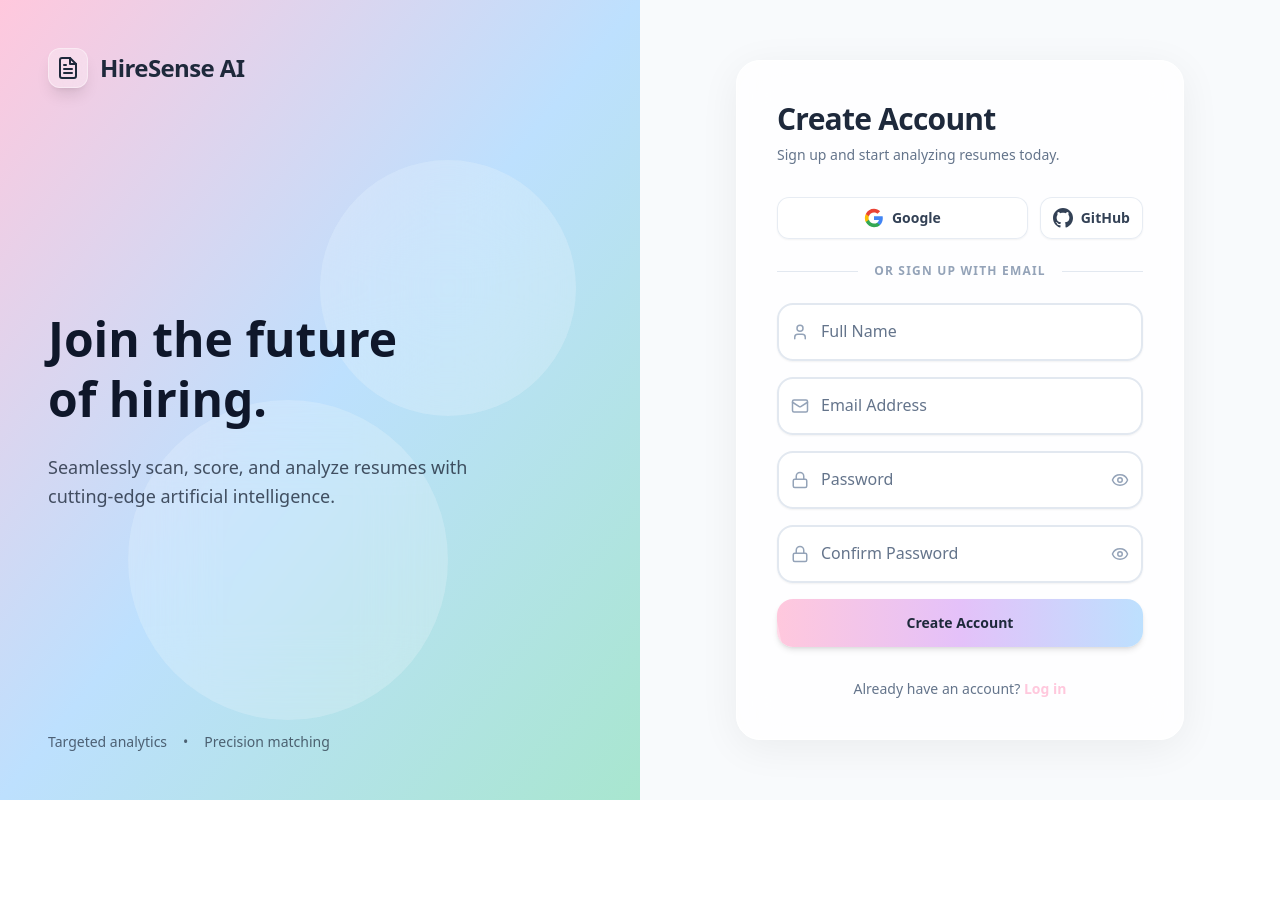
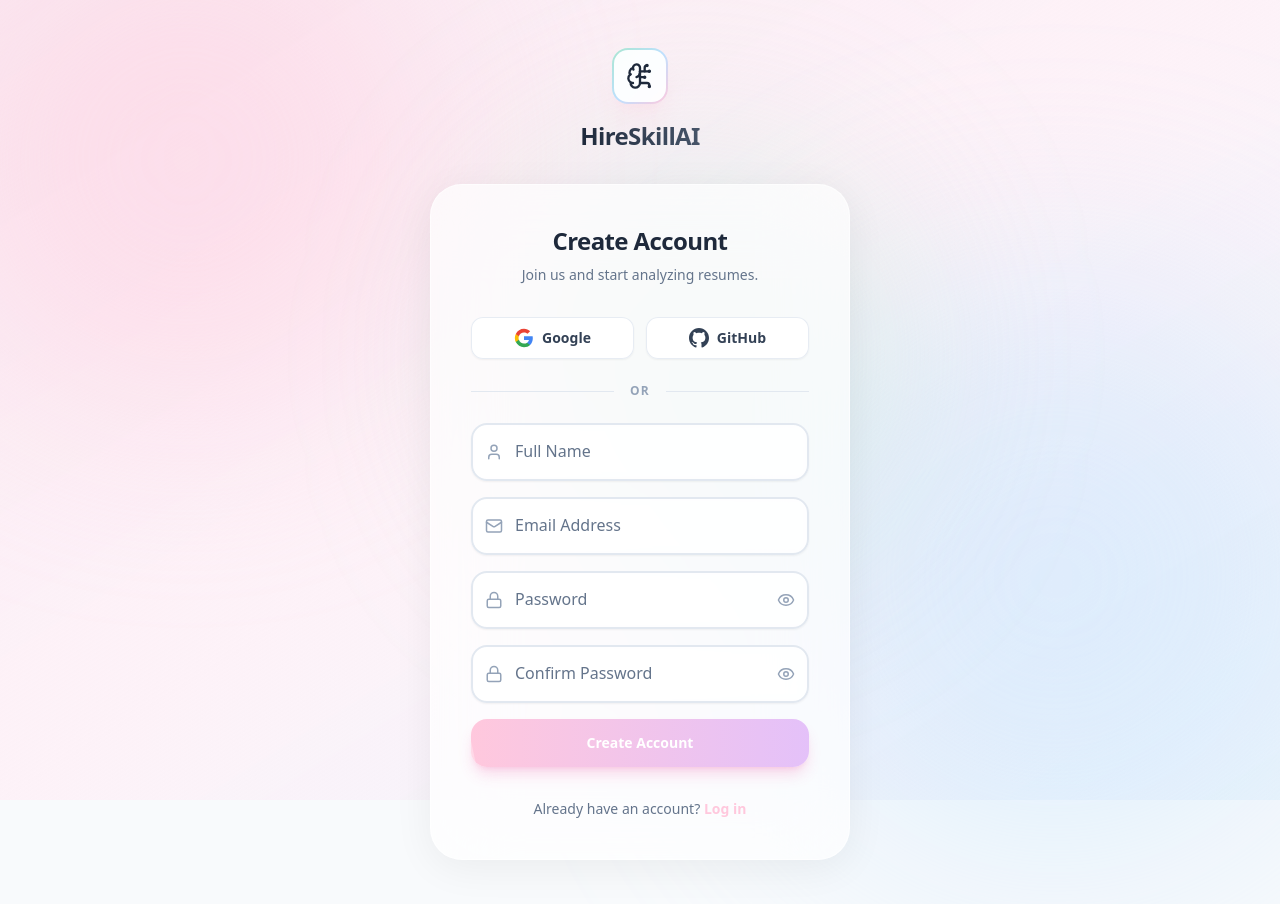
Before and after one commit to archi2305/HireSenseAI, a React (Vite) app in the folder frontend/: page /signup in a window 1280 px wide. Shown: the top 904 px of the page. Before the commit the page ends 800 px from the top, so only its background shows below. Built offline with nearby package versions, Linux system fonts and the light colour scheme.

Commit message:
changes login sign up page ui

```diff
--- a/frontend/src/pages/Login.jsx
+++ b/frontend/src/pages/Login.jsx
@@ -1,7 +1,7 @@
 import { useState } from "react";
 import { useAuth } from "../context/AuthContext";
 import { Link, useNavigate } from "react-router-dom";
-import { Loader2, Mail, Lock } from "lucide-react";
+import { Loader2, Mail, Lock, BrainCircuit } from "lucide-react";
 
 import InputField from "../components/InputField";
 import SocialButton from "../components/SocialButton";
@@ -55,7 +55,6 @@ function Login() {
     }
   };
 
-  // Mock social login
   const handleSocialLogin = (provider) => {
     console.log(`Logging in with ${provider}`);
   };
@@ -76,69 +75,56 @@ function Login() {
   );
 
   return (
-    <div className="min-h-screen flex w-full bg-slate-50 relative overflow-hidden">
+    <div className="min-h-screen flex items-center justify-center p-4 relative overflow-hidden bg-slate-50 font-sans">
 
-      {/* Background Floating Orbs for Mobile */}
-      <div className="absolute top-[-10%] left-[-10%] w-[40%] h-[40%] rounded-full bg-mint/30 blur-3xl lg:hidden animation-float"></div>
-      <div className="absolute bottom-[-10%] right-[-10%] w-[40%] h-[40%] rounded-full bg-pastelBlue/30 blur-3xl lg:hidden animation-float" style={{ animationDelay: '2s' }}></div>
-      <div className="absolute top-[40%] right-[-20%] w-[50%] h-[50%] rounded-full bg-softPink/20 blur-3xl lg:hidden animation-float" style={{ animationDelay: '4s' }}></div>
+      {/* Dynamic Pastel Gradient Background */}
+      <div className="absolute inset-0 bg-gradient-to-br from-mint/30 via-pink-50 to-pastelBlue/20 z-0"></div>
 
-      {/* LEFT SIDE: Brand / Welcome (Hidden on Mobile) */}
-      <div className="hidden lg:flex w-1/2 flex-col justify-between p-12 bg-gradient-to-br from-mint via-softPink to-pastelBlue relative overflow-hidden">
-        {/* Decorative glass shapes */}
-        <div className="absolute top-[20%] right-[10%] w-64 h-64 bg-white/20 backdrop-blur-3xl rounded-full mix-blend-overlay animate-pulse"></div>
-        <div className="absolute bottom-[10%] left-[20%] w-80 h-80 bg-white/20 backdrop-blur-2xl rounded-full mix-blend-overlay animate-pulse" style={{ animationDelay: '2s' }}></div>
+      {/* Floating Blurred Orbs wrapped in animation */}
+      <div className="absolute top-[-10%] left-[-5%] w-[40vw] h-[40vw] max-w-[500px] max-h-[500px] rounded-full bg-mint/40 blur-[80px] sm:blur-[100px] animation-float z-0"></div>
+      <div className="absolute bottom-[-10%] right-[-5%] w-[45vw] h-[45vw] max-w-[600px] max-h-[600px] rounded-full bg-pastelBlue/40 blur-[90px] sm:blur-[120px] animation-float z-0" style={{ animationDelay: '2s' }}></div>
+      <div className="absolute top-[20%] right-[30%] w-[35vw] h-[35vw] max-w-[400px] max-h-[400px] rounded-full bg-softPink/30 blur-[70px] sm:blur-[100px] animation-float z-0" style={{ animationDelay: '4s' }}></div>
 
-        <div className="relative z-10 flex items-center gap-3">
-          <div className="w-10 h-10 rounded-xl bg-white/30 backdrop-blur-md flex items-center justify-center shadow-lg border border-white/40">
-            <svg viewBox="0 0 24 24" fill="none" className="w-6 h-6 text-white" stroke="currentColor" strokeWidth="2" strokeLinecap="round" strokeLinejoin="round">
-              <path d="M14 2H6a2 2 0 0 0-2 2v16a2 2 0 0 0 2 2h12a2 2 0 0 0 2-2V8z"></path>
-              <polyline points="14 2 14 8 20 8"></polyline>
-              <line x1="16" y1="13" x2="8" y2="13"></line>
-              <line x1="16" y1="17" x2="8" y2="17"></line>
-              <polyline points="10 9 9 9 8 9"></polyline>
-            </svg>
+      {/* Main Content Container */}
+      <div className="w-full max-w-[420px] relative z-10 flex flex-col items-center">
+
+        {/* Modern AI Logo */}
+        <div className="flex flex-col items-center justify-center mb-8">
+          <div className="w-14 h-14 rounded-2xl bg-gradient-to-br from-mint via-pastelBlue to-softPink p-[2px] shadow-xl shadow-pastelBlue/20 mb-4 transform hover:scale-105 transition-transform duration-300">
+             <div className="w-full h-full bg-white/95 backdrop-blur-xl rounded-[14px] flex items-center justify-center">
+               <BrainCircuit className="w-7 h-7 text-slate-800" />
+             </div>
           </div>
-          <span className="text-2xl font-bold text-white tracking-tight">HireSense AI</span>
+          <h1 className="text-2xl font-bold bg-clip-text text-transparent bg-gradient-to-r from-slate-800 to-slate-600 tracking-tight">
+            HireSkillAI
+          </h1>
         </div>
 
-        <div className="relative z-10 max-w-md">
-          <h1 className="text-5xl font-extrabold text-white mb-6 leading-tight">
-            Smart hiring <br/> starts here.
-          </h1>
-          <p className="text-lg text-white/90 leading-relaxed font-medium">
-            AI-powered resume parsing and ATS scoring to find your perfect candidate effortlessly.
-          </p>
-        </div>
+        {/* Auth Glass Card */}
+        <div className="w-full bg-white/70 backdrop-blur-2xl rounded-[32px] shadow-[0_8px_40px_rgb(0,0,0,0.06)] border border-white/60 p-8 sm:p-10">
 
-        <div className="relative z-10 flex gap-4 text-white/80 text-sm font-medium">
-          <span>Targeted analytics</span>
-          <span>•</span>
-          <span>Precision matching</span>
-        </div>
-      </div>
-
-      {/* RIGHT SIDE: Auth Form */}
-      <div className="w-full lg:w-1/2 flex items-center justify-center p-6 lg:p-12 relative z-10">
-        <div className="w-full max-w-md bg-white/80 backdrop-blur-xl rounded-3xl shadow-[0_8px_40px_rgb(0,0,0,0.06)] p-8 sm:p-10 border border-white">
-
-          {/* Mobile Logo */}
-          <div className="flex lg:hidden items-center justify-center gap-3 mb-8">
-            <div className="w-10 h-10 rounded-xl bg-gradient-to-br from-mint to-pastelBlue flex items-center justify-center shadow-md">
-              <svg viewBox="0 0 24 24" fill="none" className="w-5 h-5 text-slate-800" stroke="currentColor" strokeWidth="2.5" strokeLinecap="round" strokeLinejoin="round">
-                <path d="M14 2H6a2 2 0 0 0-2 2v16a2 2 0 0 0 2 2h12a2 2 0 0 0 2-2V8z"></path>
-                <polyline points="14 2 14 8 20 8"></polyline>
-              </svg>
-            </div>
-            <span className="text-2xl font-bold bg-clip-text text-transparent bg-gradient-to-r from-slate-900 to-slate-700">HireSense AI</span>
+          <div className="text-center mb-8">
+            <h2 className="text-2xl font-extrabold text-slate-800 tracking-tight mb-2">Welcome Back</h2>
+            <p className="text-slate-500 text-sm font-medium">Please enter your details to sign in.</p>
           </div>
 
-          <div className="mb-8">
-            <h2 className="text-3xl font-bold text-slate-800 tracking-tight mb-2">Welcome Back</h2>
-            <p className="text-slate-500 text-sm">Please log in to your account.</p>
+          {/* Equal Width Social Login */}
+          <div className="flex gap-3 mb-6">
+            <div className="flex-1">
+              <SocialButton icon={GoogleIcon} text="Google" provider="Google" onClick={() => handleSocialLogin('Google')} disabled={loading} />
+            </div>
+            <div className="flex-1">
+              <SocialButton icon={GithubIcon} text="GitHub" provider="GitHub" onClick={() => handleSocialLogin('GitHub')} disabled={loading} />
+            </div>
           </div>
 
-          <form onSubmit={handleSubmit} className="space-y-5">
+          <div className="mb-6 flex items-center gap-4">
+            <div className="flex-1 h-px bg-slate-200"></div>
+            <span className="text-xs font-semibold text-slate-400 uppercase tracking-widest">Or</span>
+            <div className="flex-1 h-px bg-slate-200"></div>
+          </div>
+
+          <form onSubmit={handleSubmit} className="space-y-4">
             <InputField
               label="Email Address"
               type="email"
@@ -162,13 +148,13 @@ function Login() {
               disabled={loading}
             />
 
-            <div className="flex items-center justify-between mt-2 mb-6">
+            <div className="flex items-center justify-between pt-1 pb-4">
               <label className="flex items-center gap-2 cursor-pointer group">
-                <input type="checkbox" className="w-4 h-4 rounded border-slate-300 text-pastelBlue focus:ring-pastelBlue/30 transition-colors" />
-                <span className="text-sm text-slate-600 group-hover:text-slate-800 transition-colors">Remember me</span>
+                <input type="checkbox" className="w-[18px] h-[18px] rounded-md border-slate-300 text-pastelBlue focus:ring-pastelBlue/30 transition-colors" />
+                <span className="text-sm font-medium text-slate-600 group-hover:text-slate-800 transition-colors">Remember me</span>
               </label>
               <a href="#" className="text-sm font-semibold text-pastelBlue hover:text-indigo-500 transition-colors">
-                Forgot Password?
+                Forgot password?
               </a>
             </div>
 
@@ -176,15 +162,16 @@ function Login() {
               type="submit"
               disabled={loading}
               className={`
-                w-full flex items-center justify-center py-3.5 rounded-2xl text-sm font-bold text-slate-800
-                bg-gradient-to-r from-mint via-pastelBlue to-softPink
-                shadow-md hover:shadow-lg hover:-translate-y-0.5 transition-all duration-300
+                w-full flex items-center justify-center py-3.5 rounded-2xl text-sm font-bold text-white
+                bg-gradient-to-r from-mint via-pastelBlue to-softPink background-animate
+                shadow-lg shadow-pastelBlue/25 hover:shadow-xl hover:shadow-pastelBlue/40
+                hover:-translate-y-0.5 transition-all duration-300
                 focus:outline-none focus:ring-4 focus:ring-pastelBlue/30
                 disabled:opacity-70 disabled:cursor-not-allowed disabled:hover:translate-y-0
                 relative overflow-hidden group
               `}
+              style={{ backgroundSize: '200% auto' }}
             >
-              {/* Shine effect */}
               <div className="absolute inset-0 w-1/4 h-full bg-white/30 transform skew-x-12 -translate-x-full group-hover:animate-[shine_1.5s_ease-in-out]"></div>
 
               {loading ? (
@@ -193,23 +180,12 @@ function Login() {
                   Logging in...
                 </>
               ) : (
-                "Login"
+                "Log in"
               )}
             </button>
           </form>
 
-          <div className="mt-8 flex items-center gap-4">
-            <div className="flex-1 h-px bg-slate-200"></div>
-            <span className="text-xs font-semibold text-slate-400 uppercase tracking-widest">Or</span>
-            <div className="flex-1 h-px bg-slate-200"></div>
-          </div>
-
-          <div className="mt-8 space-y-3">
-            <SocialButton icon={GoogleIcon} provider="Google" onClick={() => handleSocialLogin('Google')} disabled={loading} />
-            <SocialButton icon={GithubIcon} provider="GitHub" onClick={() => handleSocialLogin('GitHub')} disabled={loading} />
-          </div>
-
-          <p className="text-center text-sm text-slate-500 mt-10">
+          <p className="text-center text-sm text-slate-500 mt-8 font-medium">
             Don't have an account?{" "}
             <Link to="/signup" className="font-bold text-pastelBlue hover:text-indigo-500 transition-colors">
               Sign up
@@ -218,17 +194,24 @@ function Login() {
         </div>
       </div>
 
-      {/* Tailwind Custom Keyframes applied via index.css usually, but can use Arbitrary variants */}
       <style>{`
         @keyframes shine {
           100% { transform: translateX(400%) skewX(12deg); }
         }
         @keyframes float {
           0%, 100% { transform: translateY(0) scale(1); }
-          50% { transform: translateY(-20px) scale(1.05); }
+          50% { transform: translateY(-15px) scale(1.02); }
+        }
+        @keyframes gradientX {
+          0% { background-position: 0% 50%; }
+          50% { background-position: 100% 50%; }
+          100% { background-position: 0% 50%; }
         }
         .animation-float {
-          animation: float 6s ease-in-out infinite;
+          animation: float 8s ease-in-out infinite;
+        }
+        .background-animate:hover {
+          animation: gradientX 3s ease infinite;
         }
       `}</style>
     </div>
--- a/frontend/src/pages/Signup.jsx
+++ b/frontend/src/pages/Signup.jsx
@@ -1,7 +1,7 @@
 import { useState } from "react";
 import { useAuth } from "../context/AuthContext";
 import { Link, useNavigate } from "react-router-dom";
-import { Loader2, Mail, Lock, User } from "lucide-react";
+import { Loader2, Mail, Lock, User, BrainCircuit } from "lucide-react";
 
 import InputField from "../components/InputField";
 import SocialButton from "../components/SocialButton";
@@ -83,79 +83,52 @@ function Signup() {
   );
 
   return (
-    <div className="min-h-screen flex w-full bg-slate-50 relative overflow-hidden">
+    <div className="min-h-screen flex items-center justify-center p-4 relative overflow-y-auto bg-slate-50 font-sans">
 
-      {/* Background Floating Orbs for Mobile */}
-      <div className="absolute top-[-10%] left-[-10%] w-[40%] h-[40%] rounded-full bg-softPink/30 blur-3xl lg:hidden animation-float"></div>
-      <div className="absolute bottom-[-10%] right-[-10%] w-[40%] h-[40%] rounded-full bg-mint/30 blur-3xl lg:hidden animation-float" style={{ animationDelay: '2s' }}></div>
-      <div className="absolute top-[40%] right-[-20%] w-[50%] h-[50%] rounded-full bg-pastelBlue/20 blur-3xl lg:hidden animation-float" style={{ animationDelay: '4s' }}></div>
+      {/* Dynamic Pastel Gradient Background */}
+      <div className="fixed inset-0 bg-gradient-to-br from-softPink/30 via-pink-50 to-pastelBlue/20 z-0"></div>
 
-      {/* LEFT SIDE: Brand / Welcome (Hidden on Mobile) */}
-      <div className="hidden lg:flex w-1/2 flex-col justify-between p-12 bg-gradient-to-br from-softPink via-pastelBlue to-mint relative overflow-hidden">
-        {/* Decorative glass shapes */}
-        <div className="absolute top-[20%] right-[10%] w-64 h-64 bg-white/20 backdrop-blur-3xl rounded-full mix-blend-overlay animate-pulse"></div>
-        <div className="absolute bottom-[10%] left-[20%] w-80 h-80 bg-white/20 backdrop-blur-2xl rounded-full mix-blend-overlay animate-pulse" style={{ animationDelay: '2s' }}></div>
+      {/* Floating Blurred Orbs */}
+      <div className="fixed top-[-10%] left-[-5%] w-[40vw] h-[40vw] max-w-[500px] max-h-[500px] rounded-full bg-softPink/40 blur-[80px] sm:blur-[100px] animation-float z-0"></div>
+      <div className="fixed bottom-[-10%] right-[-5%] w-[45vw] h-[45vw] max-w-[600px] max-h-[600px] rounded-full bg-pastelBlue/40 blur-[90px] sm:blur-[120px] animation-float z-0" style={{ animationDelay: '2s' }}></div>
+      <div className="fixed top-[20%] right-[30%] w-[35vw] h-[35vw] max-w-[400px] max-h-[400px] rounded-full bg-mint/30 blur-[70px] sm:blur-[100px] animation-float z-0" style={{ animationDelay: '4s' }}></div>
 
-        <div className="relative z-10 flex items-center gap-3">
-          <div className="w-10 h-10 rounded-xl bg-white/30 backdrop-blur-md flex items-center justify-center shadow-lg border border-white/40">
-            <svg viewBox="0 0 24 24" fill="none" className="w-6 h-6 text-slate-800" stroke="currentColor" strokeWidth="2" strokeLinecap="round" strokeLinejoin="round">
-              <path d="M14 2H6a2 2 0 0 0-2 2v16a2 2 0 0 0 2 2h12a2 2 0 0 0 2-2V8z"></path>
-              <polyline points="14 2 14 8 20 8"></polyline>
-              <line x1="16" y1="13" x2="8" y2="13"></line>
-              <line x1="16" y1="17" x2="8" y2="17"></line>
-              <polyline points="10 9 9 9 8 9"></polyline>
-            </svg>
+      {/* Main Content Container - Add minimal margin for scroll padding */}
+      <div className="w-full max-w-[420px] relative z-10 flex flex-col items-center my-8">
+
+        {/* Modern AI Logo */}
+        <div className="flex flex-col items-center justify-center mb-8">
+          <div className="w-14 h-14 rounded-2xl bg-gradient-to-br from-mint via-pastelBlue to-softPink p-[2px] shadow-xl shadow-softPink/20 mb-4 transform hover:scale-105 transition-transform duration-300">
+             <div className="w-full h-full bg-white/95 backdrop-blur-xl rounded-[14px] flex items-center justify-center">
+               <BrainCircuit className="w-7 h-7 text-slate-800" />
+             </div>
           </div>
-          <span className="text-2xl font-bold text-slate-800 tracking-tight">HireSense AI</span>
+          <h1 className="text-2xl font-bold bg-clip-text text-transparent bg-gradient-to-r from-slate-800 to-slate-600 tracking-tight">
+            HireSkillAI
+          </h1>
         </div>
 
-        <div className="relative z-10 max-w-md">
-          <h1 className="text-5xl font-extrabold text-slate-900 mb-6 leading-tight">
-            Join the future <br/> of hiring.
-          </h1>
-          <p className="text-lg text-slate-800/80 leading-relaxed font-medium">
-            Seamlessly scan, score, and analyze resumes with cutting-edge artificial intelligence.
-          </p>
-        </div>
+        {/* Auth Glass Card */}
+        <div className="w-full bg-white/70 backdrop-blur-2xl rounded-[32px] shadow-[0_8px_40px_rgb(0,0,0,0.06)] border border-white/60 p-8 sm:p-10">
 
-        <div className="relative z-10 flex gap-4 text-slate-800/70 text-sm font-medium">
-          <span>Targeted analytics</span>
-          <span>•</span>
-          <span>Precision matching</span>
-        </div>
-      </div>
-
-      {/* RIGHT SIDE: Auth Form */}
-      <div className="w-full lg:w-1/2 flex items-center justify-center p-6 lg:py-12 relative z-10 overflow-y-auto">
-        <div className="w-full max-w-md bg-white/80 backdrop-blur-xl rounded-3xl shadow-[0_8px_40px_rgb(0,0,0,0.06)] p-8 sm:p-10 border border-white my-auto">
-
-          {/* Mobile Logo */}
-          <div className="flex lg:hidden items-center justify-center gap-3 mb-8">
-            <div className="w-10 h-10 rounded-xl bg-gradient-to-br from-softPink to-pastelBlue flex items-center justify-center shadow-md">
-              <svg viewBox="0 0 24 24" fill="none" className="w-5 h-5 text-slate-800" stroke="currentColor" strokeWidth="2.5" strokeLinecap="round" strokeLinejoin="round">
-                <path d="M14 2H6a2 2 0 0 0-2 2v16a2 2 0 0 0 2 2h12a2 2 0 0 0 2-2V8z"></path>
-                <polyline points="14 2 14 8 20 8"></polyline>
-              </svg>
-            </div>
-            <span className="text-2xl font-bold bg-clip-text text-transparent bg-gradient-to-r from-slate-900 to-slate-700">HireSense AI</span>
+          <div className="text-center mb-8">
+            <h2 className="text-2xl font-extrabold text-slate-800 tracking-tight mb-2">Create Account</h2>
+            <p className="text-slate-500 text-sm font-medium">Join us and start analyzing resumes.</p>
           </div>
 
-          <div className="mb-8">
-            <h2 className="text-3xl font-bold text-slate-800 tracking-tight mb-2">Create Account</h2>
-            <p className="text-slate-500 text-sm">Sign up and start analyzing resumes today.</p>
-          </div>
-
-          {/* Social Sign Up (Horizontal Layout) */}
+          {/* Equal Width Social Sign Up */}
           <div className="flex gap-3 mb-6">
-            <SocialButton icon={GoogleIcon} provider="Google" onClick={() => handleSocialSignup('Google')} disabled={loading} />
-            <div className="hidden sm:block">
-              <SocialButton icon={GithubIcon} provider="GitHub" onClick={() => handleSocialSignup('GitHub')} disabled={loading} />
+            <div className="flex-1">
+              <SocialButton icon={GoogleIcon} text="Google" provider="Google" onClick={() => handleSocialSignup('Google')} disabled={loading} />
+            </div>
+            <div className="flex-1">
+              <SocialButton icon={GithubIcon} text="GitHub" provider="GitHub" onClick={() => handleSocialSignup('GitHub')} disabled={loading} />
             </div>
           </div>
 
           <div className="mb-6 flex items-center gap-4">
             <div className="flex-1 h-px bg-slate-200"></div>
-            <span className="text-xs font-semibold text-slate-400 uppercase tracking-widest">Or sign up with email</span>
+            <span className="text-xs font-semibold text-slate-400 uppercase tracking-widest">Or</span>
             <div className="flex-1 h-px bg-slate-200"></div>
           </div>
 
@@ -212,13 +185,15 @@ function Signup() {
               type="submit"
               disabled={loading}
               className={`
-                w-full mt-2 flex items-center justify-center py-3.5 rounded-2xl text-sm font-bold text-slate-800
-                bg-gradient-to-r from-softPink via-lavender to-pastelBlue
-                shadow-md hover:shadow-lg hover:-translate-y-0.5 transition-all duration-300
+                w-full mt-4 flex items-center justify-center py-3.5 rounded-2xl text-sm font-bold text-white
+                bg-gradient-to-r from-softPink via-lavender to-pastelBlue background-animate
+                shadow-lg shadow-pink-500/20 hover:shadow-xl hover:shadow-pink-500/30
+                hover:-translate-y-0.5 transition-all duration-300
                 focus:outline-none focus:ring-4 focus:ring-softPink/30
                 disabled:opacity-70 disabled:cursor-not-allowed disabled:hover:translate-y-0
                 relative overflow-hidden group
               `}
+              style={{ backgroundSize: '200% auto' }}
             >
               {/* Shine effect */}
               <div className="absolute inset-0 w-1/4 h-full bg-white/30 transform skew-x-12 -translate-x-full group-hover:animate-[shine_1.5s_ease-in-out]"></div>
@@ -234,7 +209,7 @@ function Signup() {
             </button>
           </form>
 
-          <p className="text-center text-sm text-slate-500 mt-8">
+          <p className="text-center text-sm text-slate-500 mt-8 font-medium">
             Already have an account?{" "}
             <Link to="/login" className="font-bold text-softPink hover:text-pink-500 transition-colors">
               Log in
@@ -243,17 +218,24 @@ function Signup() {
         </div>
       </div>
 
-      {/* Tailwind Custom Keyframes applied via index.css usually, but can use Arbitrary variants */}
       <style>{`
         @keyframes shine {
           100% { transform: translateX(400%) skewX(12deg); }
         }
         @keyframes float {
           0%, 100% { transform: translateY(0) scale(1); }
-          50% { transform: translateY(-20px) scale(1.05); }
+          50% { transform: translateY(-15px) scale(1.02); }
+        }
+        @keyframes gradientX {
+          0% { background-position: 0% 50%; }
+          50% { background-position: 100% 50%; }
+          100% { background-position: 0% 50%; }
         }
         .animation-float {
-          animation: float 6s ease-in-out infinite;
+          animation: float 8s ease-in-out infinite;
+        }
+        .background-animate:hover {
+          animation: gradientX 3s ease infinite;
         }
       `}</style>
     </div>
```
Also changed, not shown: 1 other file (tests, documents, lock files or other folders).
